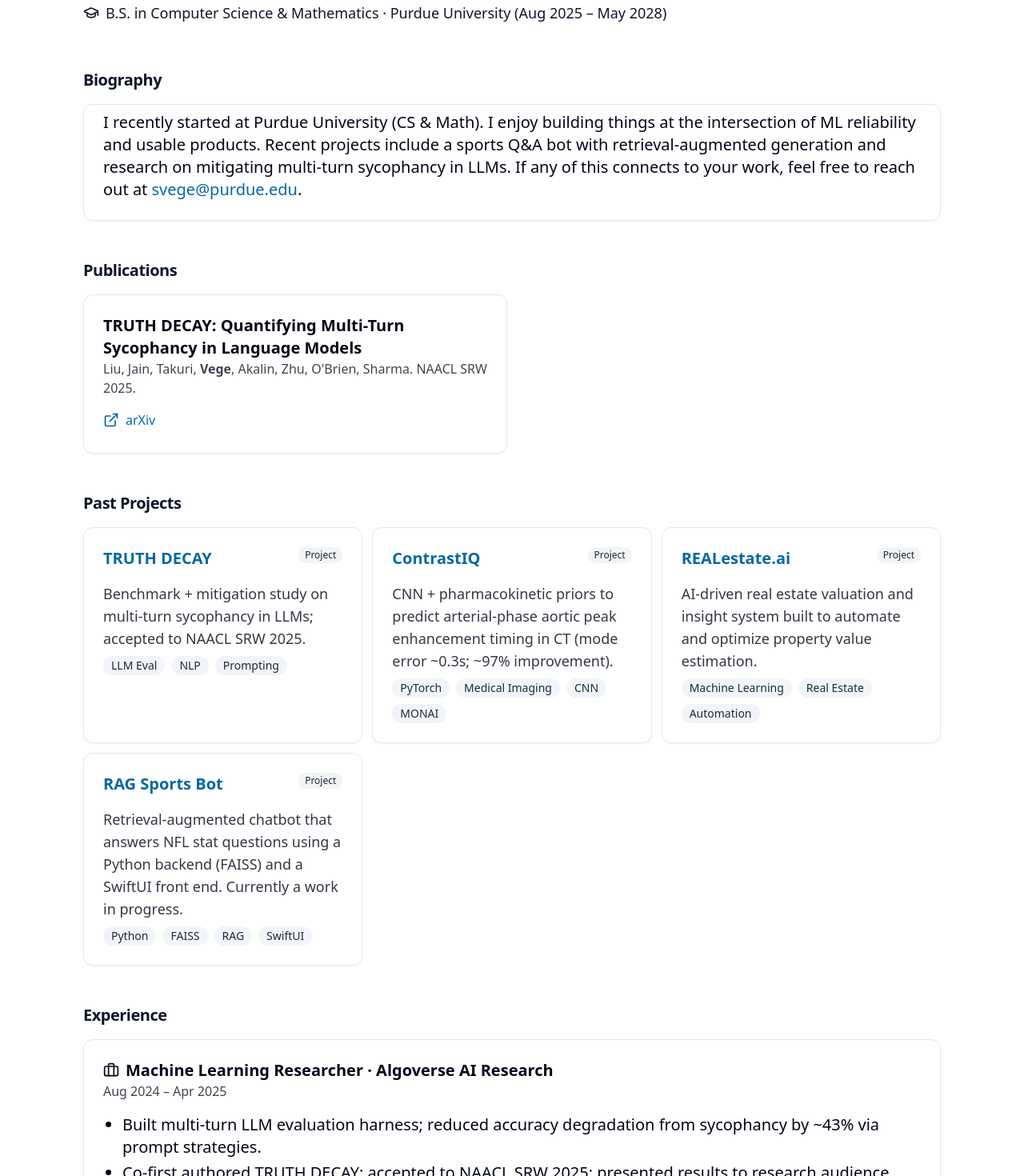
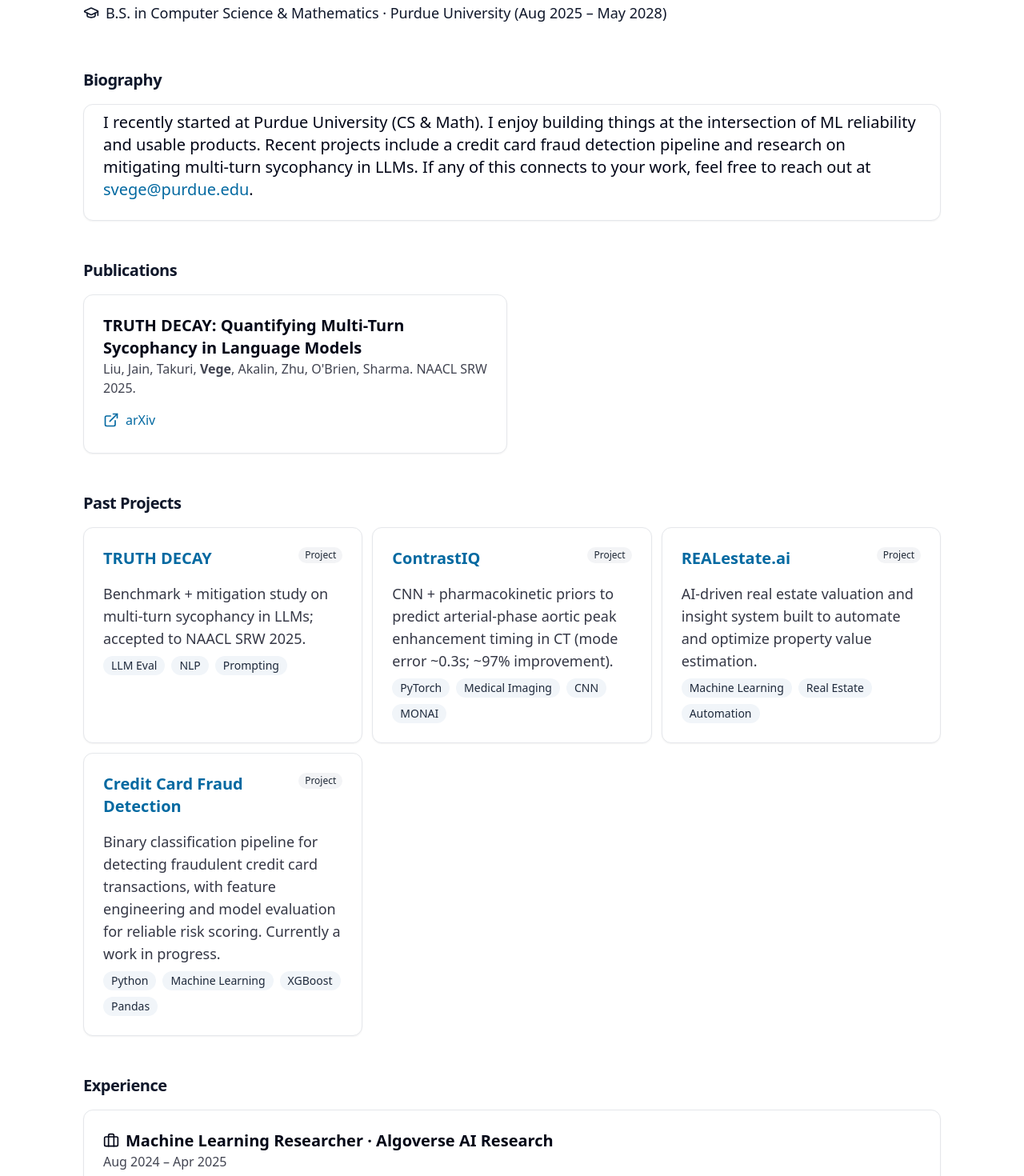
Before and after one commit to srihanvege/srihan-vege-website3, a React (Vite) app: page / in a window 1280 px wide. Shown: the part 339-1809 px from the top of the page at 80% size. Built offline with nearby package versions, Linux system fonts and the light colour scheme; the HTML template or start-up script is replaced by a standard one.

Commit message:
Update App.tsx

```diff
--- a/src/App.tsx
+++ b/src/App.tsx
@@ -36,9 +36,6 @@ interface Project {
   links?: ProjectLinks;
 }
 
-//
-// ---------- PROJECT ORDER ----------
-//
 const PROJECTS: Project[] = [
   {
     title: "TRUTH DECAY",
@@ -61,11 +58,11 @@ const PROJECTS: Project[] = [
     links: { code: "https://github.com/S-K-23/REALestate.ai" },
   },
   {
-    title: "RAG Sports Bot",
+    title: "Credit Card Fraud Detection",
     description:
-      "Retrieval-augmented chatbot that answers NFL stat questions using a Python backend (FAISS) and a SwiftUI front end. Currently a work in progress.",
-    tags: ["Python", "FAISS", "RAG", "SwiftUI"],
-    links: { code: "https://github.com/srihanvege/RAG-Bot" },
+      "Binary classification pipeline for detecting fraudulent credit card transactions, with feature engineering and model evaluation for reliable risk scoring. Currently a work in progress.",
+    tags: ["Python", "Machine Learning", "XGBoost", "Pandas"],
+    links: { code: "https://github.com/srihanvege/Credit-Card-Fraud-Detection" },
   },
 ];
 
@@ -360,10 +357,9 @@ export default function App() {
             <CardContent className={`p-4 leading-relaxed ${PANEL_TEXT}`}>
               I recently started at Purdue University (CS & Math). I enjoy
               building things at the intersection of ML reliability and usable
-              products. Recent projects include a sports Q&A bot with
-              retrieval-augmented generation and research on mitigating
-              multi-turn sycophancy in LLMs. If any of this connects to your
-              work, feel free to reach out at{" "}
+              products. Recent projects include a credit card fraud detection
+              pipeline and research on mitigating multi-turn sycophancy in LLMs.
+              If any of this connects to your work, feel free to reach out at{" "}
               <a
                 className="text-sky-700 hover:underline"
                 href={`mailto:${INFO.email}`}
```
